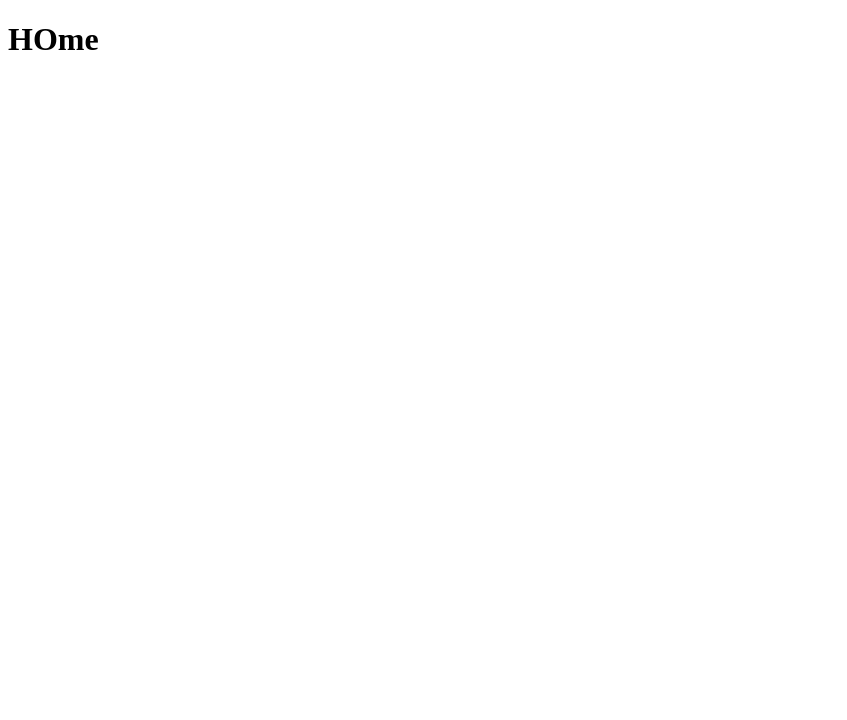
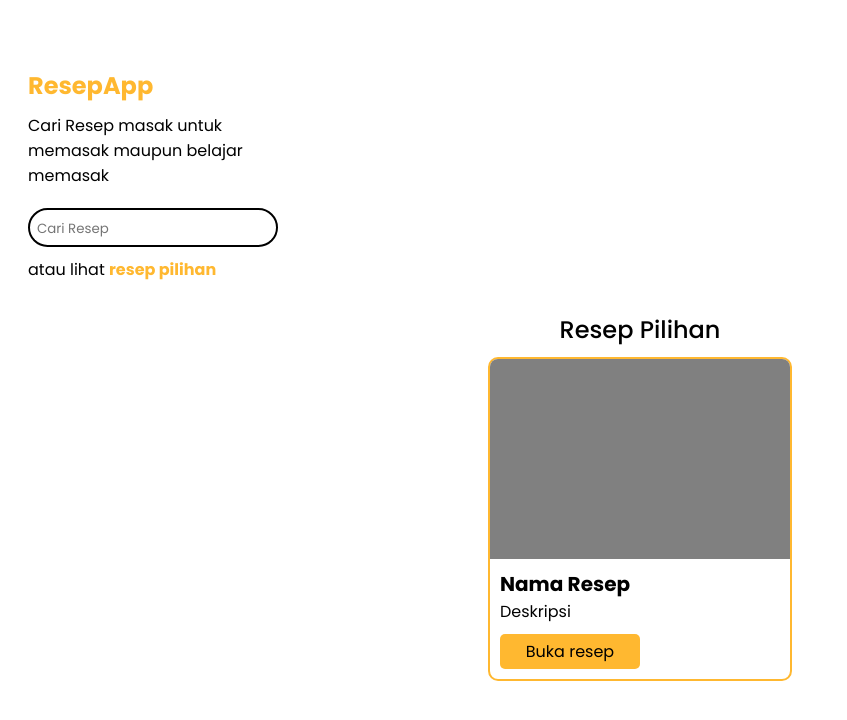
Before and after one commit to Aqshola/dicoding-resep-submission, a website built with webpack: page src/pages/index.html in a window 1280 px wide. Shown: the whole page, without its empty margins (0-847 px from the left). Built offline with nearby package versions, Linux system fonts and the light colour scheme.

Commit message:
working on home page

```diff
--- a/src/pages/index.html
+++ b/src/pages/index.html
@@ -4,9 +4,34 @@
     <meta charset="UTF-8" />
     <meta http-equiv="X-UA-Compatible" content="IE=edge" />
     <meta name="viewport" content="width=device-width, initial-scale=1.0" />
+
     <title>Home</title>
   </head>
   <body>
-    <h1>HOme</h1>
+    <div class="container container-sm p-5">
+      <section id="home-header">
+        <div class="home-picture"></div>
+        <h1 class="primary-color">ResepApp</h1>
+        <p>Cari Resep masak untuk memasak maupun belajar memasak</p>
+        <label class="search-recipe" for="recipe-search">
+          <input type="search" placeholder="Cari Resep" id="recipe-search" />
+        </label>
+        <p>atau lihat <a href="" class="recom-recipe">resep pilihan</a></p>
+      </section>
+
+      <section id="recomendation-recipe">
+        <h1 class="title-section">Resep Pilihan</h1>
+        <div class="card-container">
+          <div class="card">
+            <div class="picture-recipe"></div>
+            <div class="text-recipe">
+              <h1>Nama Resep</h1>
+              <p>Deskripsi</p>
+              <a href="">Buka resep</a>
+            </div>
+          </div>
+        </div>
+      </section>
+    </div>
   </body>
 </html>
--- a/src/script/index.js
+++ b/src/script/index.js
@@ -1 +1,2 @@
-console.log('tes');
+import '../styles/style.scss';
+console.log('halo');
--- /dev/null
+++ b/src/styles/home.scss
@@ -0,0 +1,75 @@
+#home-header {
+  margin-top: 30px;
+  display: flex;
+  flex-direction: column;
+  gap: 10px;
+
+  p {
+    width: 250px;
+  }
+
+  .search-recipe {
+    margin-top: 10px;
+    border: 2px solid black;
+    border-radius: 20px;
+    width: 250px;
+    box-sizing: border-box;
+    padding: 5px;
+
+    input {
+      border: none;
+      width: 100%;
+    }
+  }
+  .recom-recipe {
+    color: #ffb830 !important;
+    font-weight: bold;
+    text-decoration: none;
+  }
+}
+
+#recomendation-recipe {
+  margin-top: 30px;
+
+  .card-container {
+    margin-top: 10px;
+  }
+}
+
+.title-section {
+  text-align: center;
+  font-weight: 500;
+}
+
+.card {
+  border: 2px solid #ffb830;
+  border-radius: 10px;
+  overflow: hidden;
+  width: 300px;
+  margin: auto;
+
+  .picture-recipe {
+    width: 300px;
+    height: 200px;
+    display: block;
+    background-color: gray;
+  }
+  .text-recipe {
+    display: flex;
+    flex-direction: column;
+    padding: 10px;
+    h1 {
+      text-align: left !important;
+      font-size: 20px;
+    }
+    a {
+      margin-top: 10px;
+      padding: 5px 20px;
+      width: 100px;
+      text-align: center;
+      border-radius: 5px;
+      background-color: #ffb830;
+      color: black;
+    }
+  }
+}
--- /dev/null
+++ b/src/styles/style.scss
@@ -0,0 +1,27 @@
+@import url('https://fonts.googleapis.com/css2?family=Poppins:ital,wght@0,100;0,200;0,300;0,400;0,500;0,600;0,700;0,800;0,900;1,100;1,200;1,300;1,400;1,500;1,600;1,700;1,800&display=swap');
+@import './home.scss';
+
+* {
+  font-family: 'Poppins', sans-serif !important;
+}
+h1,
+h2,
+h3,
+h4,
+p,
+button,
+a,
+div {
+  margin: 0;
+  padding: 0;
+  text-decoration: none;
+}
+
+.container {
+  max-width: 1280px;
+  padding: 20px;
+}
+
+.primary-color {
+  color: #ffb830 !important;
+}
--- a/webpack.common.js
+++ b/webpack.common.js
@@ -4,7 +4,7 @@ const htmlWebpack = require('html-webpack-plugin');
 const generateHtmlPlugin = (title) => {
   return new htmlWebpack({
     title,
-    filename: `${title}.html`,
+    filename: `${title.toLowerCase()}.html`,
     template: `./src/pages/${title.toLowerCase()}.html`,
   });
 };
@@ -31,15 +31,8 @@ module.exports = {
   module: {
     rules: [
       {
-        test: /\.css$/,
-        use: [
-          {
-            loader: 'style-loader',
-          },
-          {
-            loader: 'css-loader',
-          },
-        ],
+        test: /\.(scss|css)$/,
+        use: ['style-loader', 'css-loader', 'sass-loader'],
       },
     ],
   },
```
Also changed, not shown: package.json (+5 -2 lines), src/pages/recipe.html (+1 -0 lines), src/pages/search.html (+1 -0 lines), src/assets/mobile-header-picture.png (added), 1 other file.
